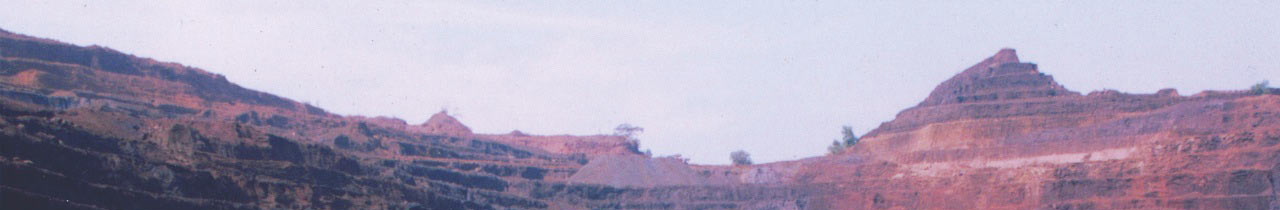
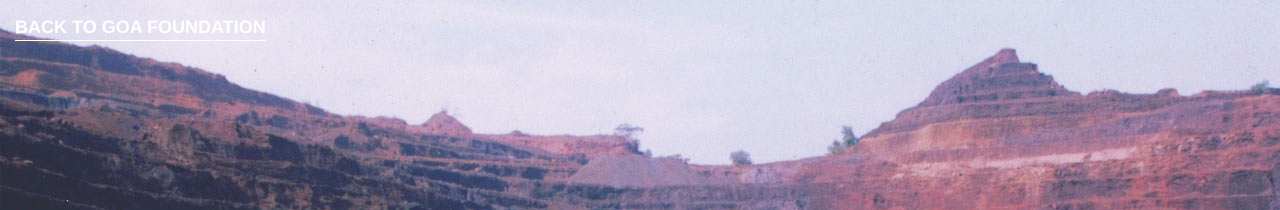
Before and after one commit to GoaFoundation/GoaFoundation.github.io, a Jekyll site: the page mining/index.html, which Jekyll copies as it is, in a window 1280 px wide. Shown: the top 210 px of the page. Built offline with Jekyll 4.4.1, drawn with Linux system fonts in a browser that asks for light colours; nearby versions of some CDN libraries; some web fonts are replaced.

Commit message:
Reordering files

```diff
--- a/mining/css/main.css
+++ b/mining/css/main.css
@@ -420,7 +420,8 @@ h3 {
       #petition-block ul li h5 {
         font-size: 16px;
         margin-bottom: 5px;
-        font-family: "futura-pt", "Helvetica Neue", Helvetica, Arial, sans-serif; }
+        font-family: "futura-pt", "Helvetica Neue", Helvetica, Arial, sans-serif;
+        font-weight: bold; }
         #petition-block ul li h5 a {
           color: #5c6468; }
       #petition-block ul li span {
@@ -444,6 +445,17 @@ h3 {
       padding-top: 30px; }
   #petition-block .unit {
     margin-bottom: 35px; }
+
+#back-link {
+  display: block;
+  position: absolute;
+  left: 15px;
+  top: 15px;
+  color: white;
+  font-weight: bold;
+  font-size: 18px;
+  text-transform: uppercase;
+  border-bottom: 1px solid #fff; }
 
 .post-judgement p {
   font-size: 16px;
--- a/mining/index.html
+++ b/mining/index.html
@@ -35,6 +35,7 @@
         <!-- Add your site or application content here -->
 
     <div id="cover">
+    		<a id="back-link" href="/">Back to Goa Foundation</a>
         <img src="images/main.jpg" alt="" />
         <div id="cover-inner">
             <h2 id="article-title">The State of Mining in Goa</h2>
```
Also changed, not shown: mining/css/main.scss (+14 -1 lines).
